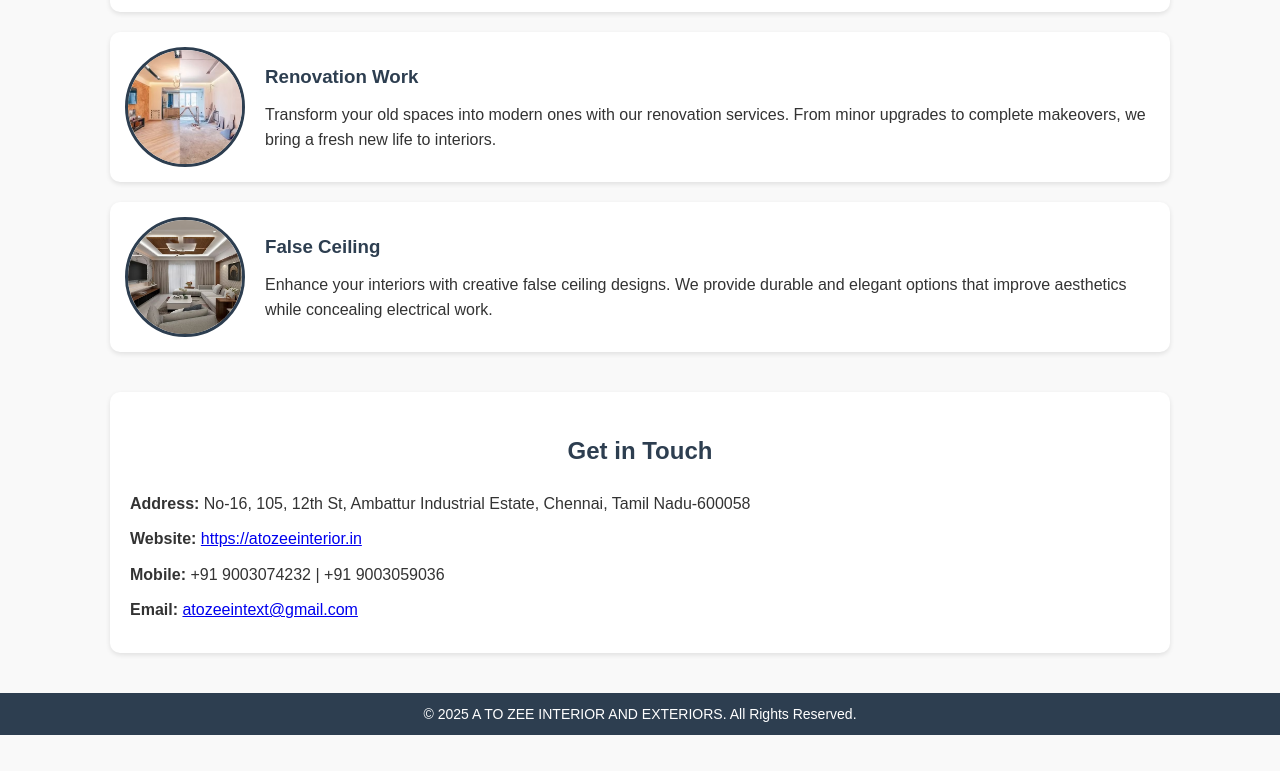
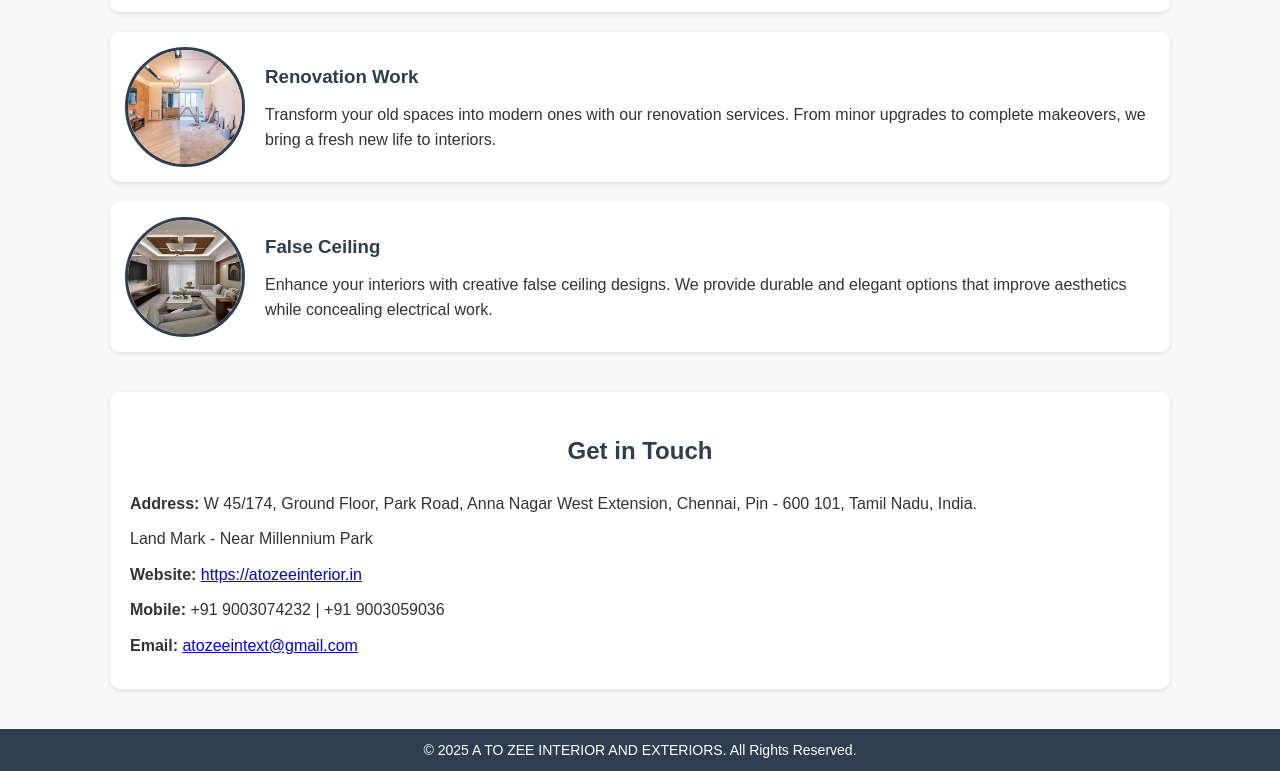
Before and after one commit to rajiprem72/atozee-interiors-exteriors, a plain HTML site: page index.html in a window 1280 px wide. Shown: the part 2233-3004 px from the top of the page. Before the commit the page ends 2968 px from the top, so only its background shows below. Drawn offline with Linux system fonts and the light colour scheme.

Commit message:
Update index.html

```diff
--- a/index.html
+++ b/index.html
@@ -131,7 +131,8 @@
 
     <section id="contact">
       <h2>Get in Touch</h2>
-      <p><strong>Address:</strong> No-16, 105, 12th St, Ambattur Industrial Estate, Chennai, Tamil Nadu-600058</p>
+      <p><strong>Address:</strong>  W 45/174, Ground Floor, Park Road, Anna Nagar West Extension, Chennai, Pin - 600 101, Tamil Nadu, India.</p>
+      <p>Land Mark -  Near Millennium Park</p>
       <p><strong>Website:</strong> <a href="https://atozeeinterior.in" target="_blank">https://atozeeinterior.in</a></p>
       <p><strong>Mobile:</strong> +91 9003074232 | +91 9003059036</p>
       <p><strong>Email:</strong> <a href="mailto:atozeeintext@gmail.com">atozeeintext@gmail.com</a></p>
```
